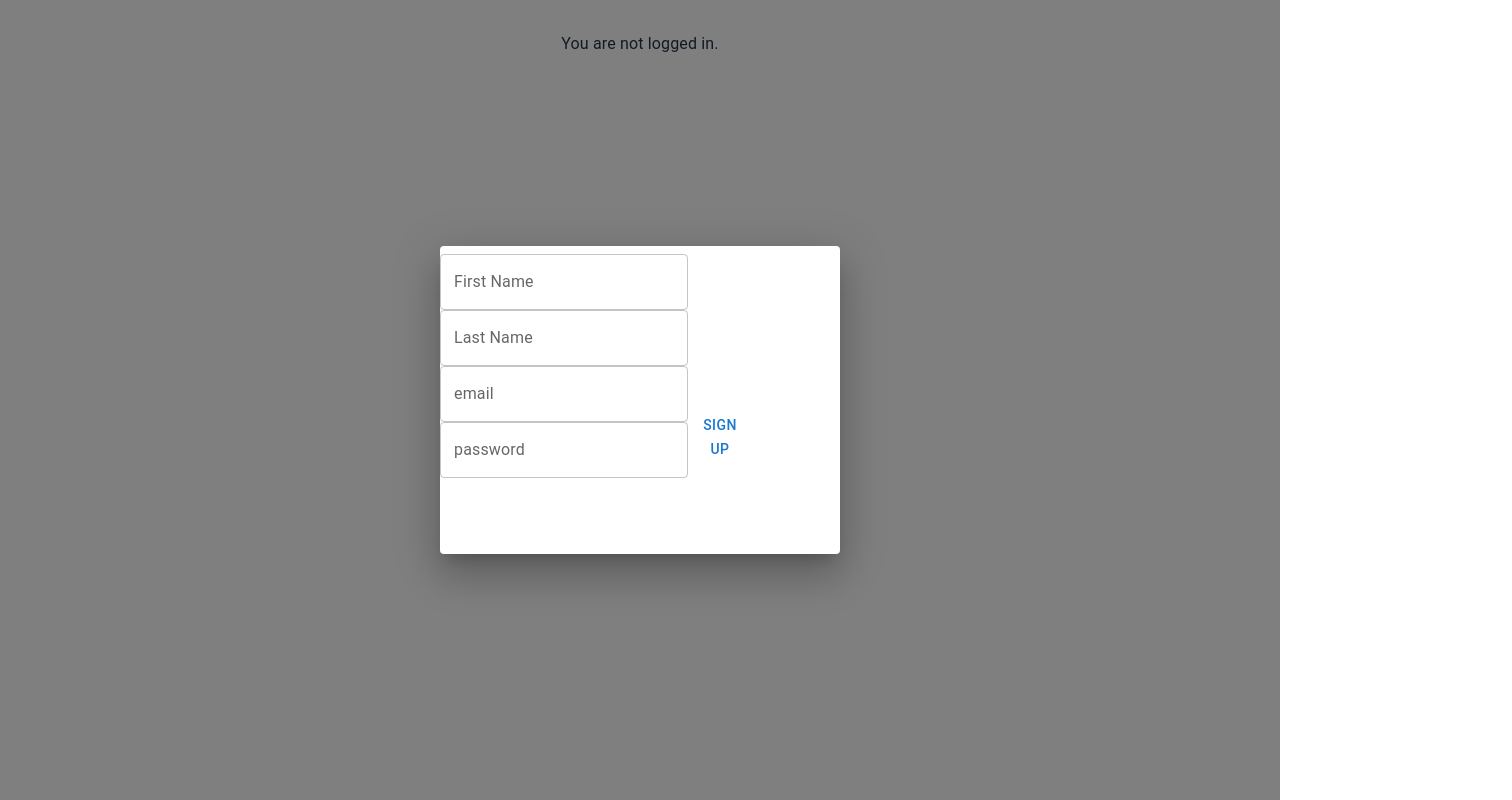
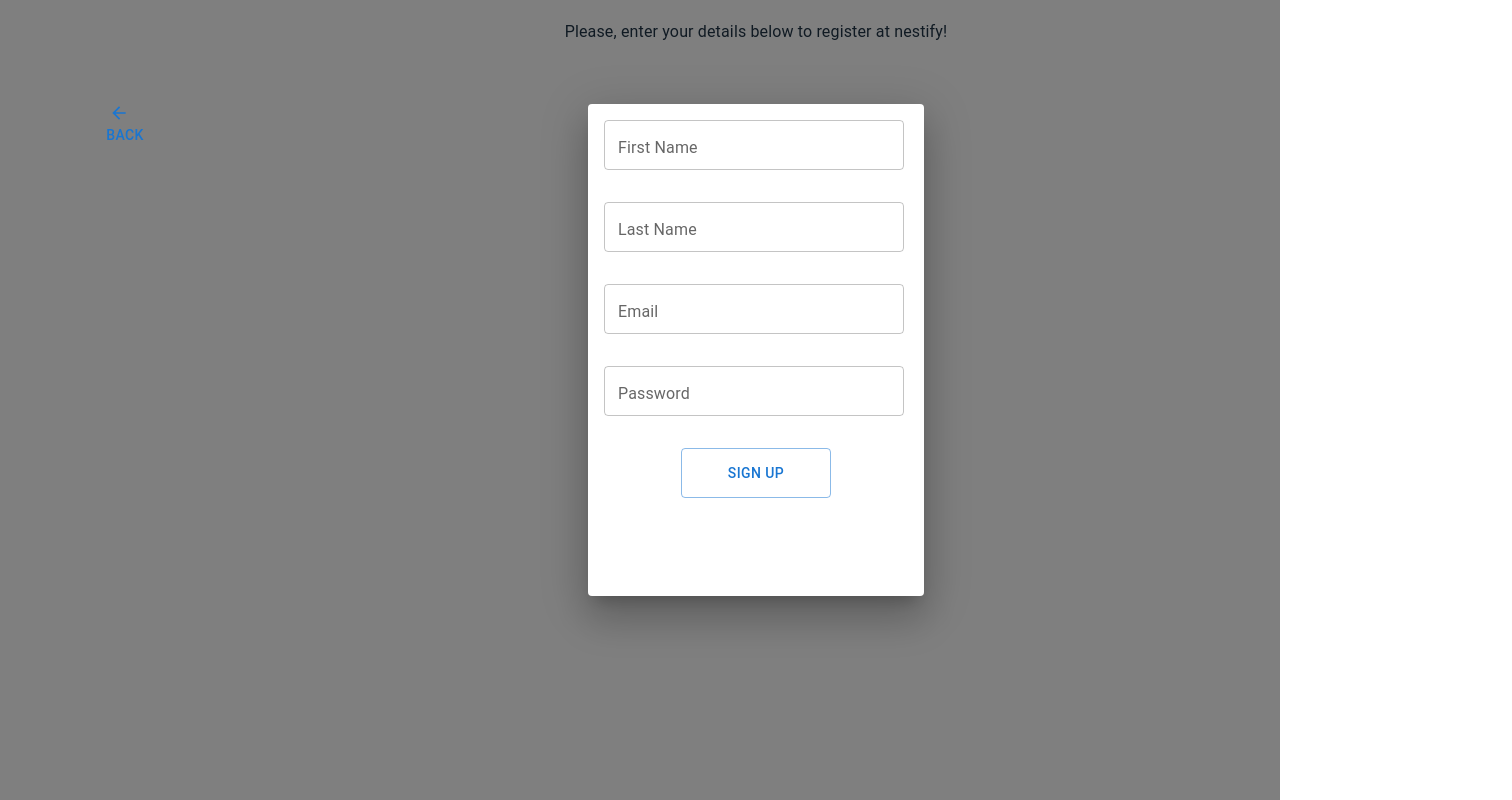
Before and after one commit to davesagraf/nestify-frontend, a React (Vite) app: page /signup in a window 1280 px wide. Shown: the top 800 px of the page, 1512 px wide, since content can reach past the window. Built offline with nearby package versions, Linux system fonts and the light colour scheme.

Commit message:
ui, styles & routing changes,app native navigation

```diff
--- a/package.json
+++ b/package.json
@@ -11,6 +11,7 @@
   "dependencies": {
     "@emotion/react": "^11.10.4",
     "@emotion/styled": "^11.10.4",
+    "@mui/icons-material": "^5.10.9",
     "@mui/material": "^5.10.10",
     "axios": "^1.1.3",
     "mobx": "^6.6.2",
--- a/src/auth/view/Auth.tsx
+++ b/src/auth/view/Auth.tsx
@@ -1,11 +1,9 @@
-import { useLocation, Navigate } from 'react-router-dom';
-import { useState } from 'react';
-import { observer } from 'mobx-react-lite';
-import { AuthDomainStore } from '../domain/AuthDomainStore';
-import { IAuthDomainStore } from '../domain/IAuthDomainStore';
+import { useLocation, Navigate } from "react-router-dom";
+import { observer } from "mobx-react-lite";
+import { useStores } from "../../StoreContext";
 
 export const Auth = observer(({ children }: { children: JSX.Element }) => {
-  const [authDomain] = useState<IAuthDomainStore>(new AuthDomainStore());
+  const { authDomain } = useStores();
   let location = useLocation();
 
   if (!authDomain.authStore.authenticated) {
--- a/src/auth/view/AuthStatus.tsx
+++ b/src/auth/view/AuthStatus.tsx
@@ -1,33 +1,60 @@
 import { useNavigate } from "react-router-dom";
 import { observer } from "mobx-react-lite";
-import { Box, Button, Typography } from "@mui/material";
+import { Button, Grid, Typography } from "@mui/material";
+import { useStores } from "../../StoreContext";
+import { toJS } from "mobx";
 
 export const AuthStatus = observer(({ authDomain }: any) => {
   let navigate = useNavigate();
-  let user = "user";
+  const { userDomain } = useStores();
+  const user = toJS(userDomain.userStore.initialUser);
   return (
     <>
       {!authDomain.authStore.authenticated ? (
-        <Box component={"div"} sx={{ width: 400, height: 300 }}>
+        <Grid
+          container
+          sx={{
+            width: 1512,
+            height: 150,
+            display: "flex",
+            flexDirection: "column",
+            justifyContent: "center",
+            justifySelf: "center",
+          }}>
           <Typography
             sx={{
-              width: 400,
+              width: 1512,
               height: 30,
             }}>
             You are not logged in.
           </Typography>
-        </Box>
+        </Grid>
       ) : (
         <>
-          <Box component={"div"} sx={{ width: 400, height: 300 }}>
+          <Grid
+            container
+            sx={{
+              width: 1512,
+              height: 150,
+              display: "flex",
+              flexDirection: "column",
+              justifyContent: "center",
+              justifySelf: "center",
+            }}>
             <Typography
               sx={{
-                width: 400,
+                width: 1512,
                 height: 30,
+                textAlign: "center",
               }}>
-              Welcome back, {user}!{" "}
+              Welcome back, {user.firstName} {user.lastName}!{" "}
             </Typography>
             <Button
+              sx={{
+                width: 100,
+                height: 50,
+                transform: "translate(975px, -35px)",
+              }}
               variant="outlined"
               onClick={() => {
                 authDomain.logOut();
@@ -35,7 +62,7 @@ export const AuthStatus = observer(({ authDomain }: any) => {
               }}>
               Sign Out
             </Button>
-          </Box>
+          </Grid>
         </>
       )}
     </>
--- a/src/auth/view/LoginPage.tsx
+++ b/src/auth/view/LoginPage.tsx
@@ -1,8 +1,9 @@
 import React, { useState } from "react";
 import { useNavigate, useLocation } from "react-router-dom";
-import { Box, Button, Dialog, TextField, Typography } from "@mui/material";
+import { Button, Dialog, Grid, TextField, Typography } from "@mui/material";
 import { observer } from "mobx-react-lite";
 import { LoginRequestDTO } from "../services/dto/request/LoginRequestDTO";
+import ArrowBackIcon from "@mui/icons-material/ArrowBack";
 
 export const LoginPage = observer(({ authDomain }: any) => {
   const [errorMessage, setErrorMessage] = useState<string>("");
@@ -10,8 +11,9 @@ export const LoginPage = observer(({ authDomain }: any) => {
     email: "",
     password: "",
   });
-  let navigate = useNavigate();
-  let location = useLocation();
+
+  const navigate = useNavigate();
+  const location = useLocation();
 
   let from = location.state?.from?.pathname || "/";
 
@@ -25,34 +27,69 @@ export const LoginPage = observer(({ authDomain }: any) => {
 
   return (
     <>
+      <Button
+        sx={{
+          transform: "translate(75px, -45px)",
+          width: 100,
+          height: 100,
+          display: "flex",
+          flexDirection: "column",
+          position: "relative",
+          zIndex: "1301",
+          cursor: "pointer",
+        }}
+        startIcon={<ArrowBackIcon />}
+        onClick={() => navigate(-1)}>
+        BACK
+      </Button>
       {!authDomain.authStore.authenticated ? (
         <>
-          <Typography>
-            Please, log in to view your profile page at nestify{from}
-          </Typography>
-          <Dialog open={!authDomain.authStore.authenticated}>
-            <Box component="div" sx={{ height: 300, width: 400, mt: 1 }}>
+          <Grid
+            container
+            sx={{
+              width: 1512,
+              height: 450,
+            }}>
+            <Dialog
+              sx={{
+                left: "556px",
+                width: 400,
+                height: 700,
+                textAlign: "center",
+              }}
+              open={!authDomain.authStore.authenticated}>
+              <Grid item sx={{ width: 304, height: 50, m: 2 }}>
                 <TextField
                   id="email"
                   name="email"
-                label="email"
+                  label="Email"
                   type="email"
                   value={userData.email}
                   variant="outlined"
                   placeholder="enter your email"
                   onChange={handleEmail}
+                  sx={{ width: 304, height: "50px" }}
+                  InputProps={{ style: { width: 300, height: 50 } }}
                 />
+              </Grid>
+              <Grid item sx={{ width: 304, height: 50, m: 2 }}>
                 <TextField
                   id="password"
                   name="password"
-                label="password"
+                  label="Password"
                   type="password"
                   value={userData.password}
                   variant="outlined"
                   placeholder="enter your password"
                   onChange={handlePassword}
+                  sx={{ width: 304, height: "50px" }}
+                  InputProps={{ style: { width: 300, height: 50 } }}
                 />
+              </Grid>
+              <Grid sx={{ width: 304, height: 50, m: 2 }}>
                 <Button
+                  variant="outlined"
+                  sx={{ width: 100, height: 50 }}
                   onClick={() => {
                     authDomain.login(userData, setErrorMessage).then(() => {
                       if (authDomain.authStore.authenticated === true) {
@@ -62,13 +99,27 @@ export const LoginPage = observer(({ authDomain }: any) => {
                   }}>
                   Login
                 </Button>
-            </Box>
-            <Typography component="p" variant="inherit" color="red">
+              </Grid>
+              <Grid item sx={{ width: 304, height: 50, m: 2 }}>
+                <Typography
+                  sx={{ width: 300, height: 30 }}
+                  component="p"
+                  variant="inherit"
+                  color="red">
                   {errorMessage}
                 </Typography>
+              </Grid>
             </Dialog>
+          </Grid>
+          <Grid item sx={{ width: 1512, height: 50 }}>
+            <Typography sx={{ width: 1512, height: 30 }}>
+              Please, log in to view your profile page.
+            </Typography>
+          </Grid>
         </>
-      ) : null}
+      ) : (
+        navigate("/profile")
+      )}
     </>
   );
 });
--- a/src/auth/view/SignUp.tsx
+++ b/src/auth/view/SignUp.tsx
@@ -1,15 +1,9 @@
 import React, { useState } from "react";
-import { useNavigate } from "react-router-dom";
-import {
-  Box,
-  Button,
-  Dialog,
-  Grid,
-  TextField,
-  Typography,
-} from "@mui/material";
+import { useLocation, useNavigate } from "react-router-dom";
+import { Button, Dialog, Grid, TextField, Typography } from "@mui/material";
 import { observer } from "mobx-react-lite";
 import { SignUpRequestDTO } from "../services/dto/request/SignUpRequestDTO";
+import ArrowBackIcon from "@mui/icons-material/ArrowBack";
 
 export const SignUp = observer(({ authDomain }: any) => {
   const [userData, setUserData] = useState<SignUpRequestDTO>({
@@ -22,6 +16,9 @@ export const SignUp = observer(({ authDomain }: any) => {
   const [errorStatus, setErrorStatus] = useState<null>(null);
 
   const navigate = useNavigate();
+  const location = useLocation();
+
+  let from = location.state?.from?.pathname || "/";
 
   const handleFirstName = (event: React.ChangeEvent<HTMLInputElement>) => {
     setUserData({ ...userData, firstName: event.currentTarget.value });
@@ -41,10 +38,40 @@ export const SignUp = observer(({ authDomain }: any) => {
 
   return (
     <>
+      <Button
+        sx={{
+          transform: "translate(75px, 75px)",
+          width: 100,
+          height: 100,
+          display: "flex",
+          flexDirection: "column",
+          zIndex: "1301",
+          cursor: "pointer",
+        }}
+        startIcon={<ArrowBackIcon />}
+        onClick={() => navigate(from, { replace: true })}>
+        BACK
+      </Button>
       {!authDomain.authStore.authenticated ? (
         <>
-          <Dialog open={!authDomain.authStore.authenticated}>
-            <Box component="div" sx={{ height: 300, width: 400, mt: 1 }}>
+          <Grid
+            container
+            sx={{
+              width: 1512,
+              height: 982,
+            }}>
+            <Typography sx={{ width: 1512, height: 30, mt: -10 }}>
+              Please, enter your details below to register at nestify!
+            </Typography>
+            <Dialog
+              sx={{
+                width: 400,
+                height: 700,
+                ml: "556px",
+                textAlign: "center",
+              }}
+              open={!authDomain.authStore.authenticated}>
+              <Grid item sx={{ width: 304, height: 50, m: 2 }}>
                 <TextField
                   id="firstname"
                   name="firstname"
@@ -52,9 +79,13 @@ export const SignUp = observer(({ authDomain }: any) => {
                   type="text"
                   value={userData.firstName}
                   variant="outlined"
-                placeholder="enter your last name"
+                  placeholder="enter your first name"
                   onChange={handleFirstName}
+                  sx={{ width: 304, height: "50px" }}
+                  InputProps={{ style: { width: 300, height: 50 } }}
                 />
+              </Grid>
+              <Grid item sx={{ width: 304, height: 50, m: 2 }}>
                 <TextField
                   id="lastname"
                   name="lastname"
@@ -64,29 +95,42 @@ export const SignUp = observer(({ authDomain }: any) => {
                   variant="outlined"
                   placeholder="enter your last name"
                   onChange={handleLastName}
+                  sx={{ width: 304, height: "50px" }}
+                  InputProps={{ style: { width: 300, height: 50 } }}
                 />
+              </Grid>
+              <Grid item sx={{ width: 304, height: 50, m: 2 }}>
                 <TextField
                   id="email"
                   name="email"
-                label="email"
+                  label="Email"
                   type="email"
                   value={userData.email}
                   variant="outlined"
                   placeholder="enter your email"
                   onChange={handleEmail}
+                  sx={{ width: 304, height: "50px" }}
+                  InputProps={{ style: { width: 300, height: 50 } }}
                 />
+              </Grid>
+              <Grid item sx={{ width: 304, height: 50, m: 2 }}>
                 <TextField
                   id="password"
                   name="password"
-                label="password"
+                  label="Password"
                   type="password"
                   value={userData.password}
                   variant="outlined"
                   placeholder="enter your password"
                   onChange={handlePassword}
+                  sx={{ width: 304, height: "50px" }}
+                  InputProps={{ style: { width: 300, height: 50 } }}
                 />
+              </Grid>
+              <Grid sx={{ width: 304, height: 50, m: 2 }}>
                 <Button
-                sx={{ width: 60, height: 30 }}
+                  variant="outlined"
+                  sx={{ width: 150, height: 50 }}
                   onClick={() => {
                     authDomain
                       .signup(userData, setErrorMessage, setErrorStatus)
@@ -98,18 +142,20 @@ export const SignUp = observer(({ authDomain }: any) => {
                   }}>
                   SIGN UP
                 </Button>
-            </Box>
-            {errorStatus === 400 ? <Typography component="p" variant="inherit" color="red">
+              </Grid>
+              <Grid item sx={{ width: 304, height: 50, m: 2 }}>
+                {errorMessage ? (
+                  <Typography component="p" variant="inherit" color="red">
                     {`oops...it's ${errorStatus}, baby, looks like ${errorMessage}`}
-            </Typography> : null}
+                  </Typography>
+                ) : null}
+              </Grid>
             </Dialog>
-          <Grid container sx={{ width: 400, height: 300 }}>
-            <Grid item sx={{ width: 400, height: 50 }}>
-              <Typography sx={{ width: 400, height: 30 }}>Sign Up</Typography>
-            </Grid>
           </Grid>
         </>
-      ) : null}
+      ) : (
+        navigate("/profile")
+      )}
     </>
   );
 });
--- a/src/components/Layout.tsx
+++ b/src/components/Layout.tsx
@@ -1,22 +1,15 @@
-import { Grid } from '@mui/material';
-import { observer } from 'mobx-react-lite';
-import { Link, Outlet } from 'react-router-dom';
-import { AuthStatus } from '../auth/view/AuthStatus';
+import { observer } from "mobx-react-lite";
+import { Outlet, useLocation } from "react-router-dom";
+import { AuthStatus } from "../auth/view/AuthStatus";
 
-export const Layout = observer(({authDomain}: any) => {
+export const Layout = observer(({ authDomain }: any) => {
+  const location = useLocation();
+
   return (
     <>
-      <Grid container sx={{ width: 400, height: 500 }}>
-        <Grid item sx={{ width: 400, height: 50 }}>
-          <AuthStatus authDomain={authDomain}/>
-        </Grid>
-        <Grid item sx={{ width: 200, height: 50 }}>
-          <Link to="/">Home Page</Link>
-        </Grid>
-        <Grid item sx={{ width: 200, height: 50 }}>
-          <Link to="/profile">Profile Page</Link>
-        </Grid>
-      </Grid>
+      {location.pathname === "/login" || location.pathname === "/profile" ? (
+        <AuthStatus authDomain={authDomain} />
+      ) : null}
       <Outlet />
     </>
   );
--- a/src/components/app/App.css
+++ b/src/components/app/App.css
@@ -1,6 +1,6 @@
 #root {
-  max-width: 1280px;
-  margin: 0 auto;
-  padding: 2rem;
+  max-width: 1512px;
+  margin: 0;
+  padding: 0;
   text-align: center;
 }
--- a/src/components/app/App.tsx
+++ b/src/components/app/App.tsx
@@ -1,23 +1,25 @@
-import './App.css';
-import { useState } from 'react';
-import { Routes, Route } from 'react-router-dom';
-import { PublicPage } from '../../auth/view/PublicPage';
-import { ProtectedPage } from '../../auth/view/ProtectedPage';
-import { Layout } from '../Layout';
-import { Auth } from '../../auth/view/Auth';
-import { LoginPage } from '../../auth/view/LoginPage';
-import { SignUp } from '../../auth/view/SignUp';
-import { IAuthDomainStore } from '../../auth/domain/IAuthDomainStore';
-import { AuthDomainStore } from '../../auth/domain/AuthDomainStore';
-import { observer } from 'mobx-react-lite';
+import "./App.css";
+import { Routes, Route } from "react-router-dom";
+import { PublicPage } from "../../auth/view/PublicPage";
+import { ProtectedPage } from "../../auth/view/ProtectedPage";
+import { Layout } from "../Layout";
+import { Auth } from "../../auth/view/Auth";
+import { LoginPage } from "../../auth/view/LoginPage";
+import { SignUp } from "../../auth/view/SignUp";
+import { observer } from "mobx-react-lite";
+import { useStores } from "../../StoreContext";
 
-export const App= observer(() => {
-  const [authDomain] = useState<IAuthDomainStore>(new AuthDomainStore)
+export const App = observer(() => {
+  const { authDomain } = useStores();
   return (
+    <>
       <Routes>
-        <Route element={<Layout authDomain={authDomain}/>}>
-          <Route path="/" element={<PublicPage authDomain={authDomain} />} />
-          <Route path="/login" element={<LoginPage authDomain={authDomain}/>} />
+        <Route path="/" element={<PublicPage authDomain={authDomain} />} />
+        <Route element={<Layout authDomain={authDomain} />}>
+          <Route
+            path="/login"
+            element={<LoginPage authDomain={authDomain} />}
+          />
           <Route path="/signup" element={<SignUp authDomain={authDomain} />} />
           <Route
             path="/profile"
@@ -29,5 +31,6 @@ export const App= observer(() => {
           />
         </Route>
       </Routes>
+    </>
   );
-})
+});
```
Also changed, not shown: src/auth/view/ProtectedPage.tsx (+39 -23 lines), src/auth/view/PublicPage.tsx (+40 -22 lines), 1 other file (tests, documents, lock files or other folders). Lines whose indentation alone changed are shown as unchanged.
